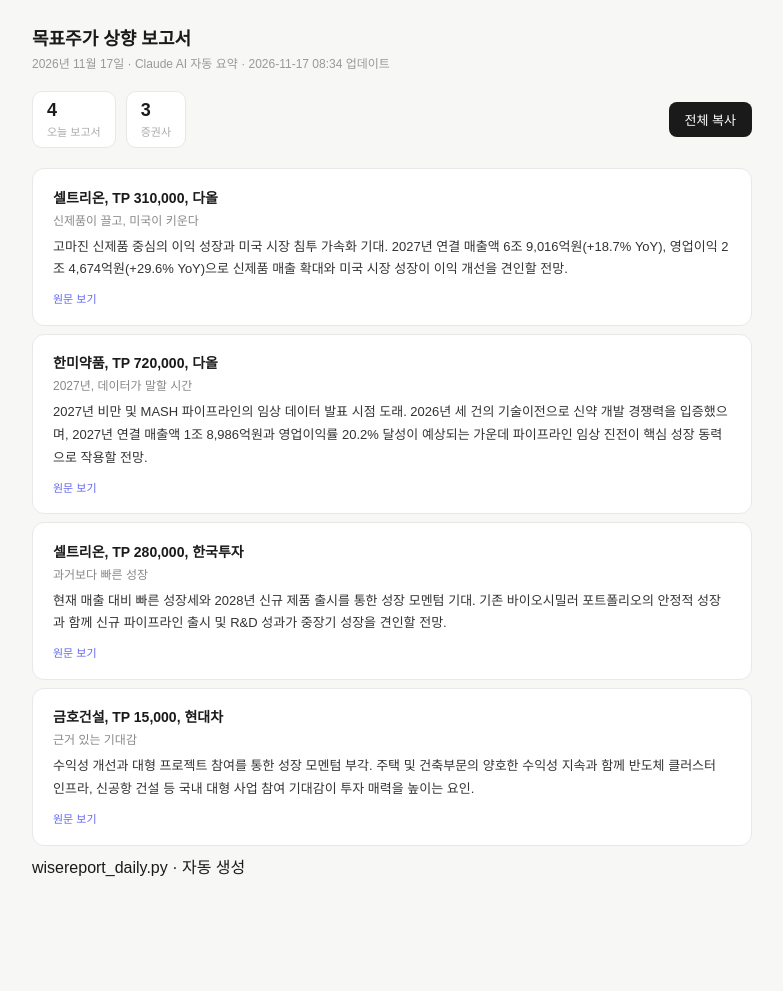
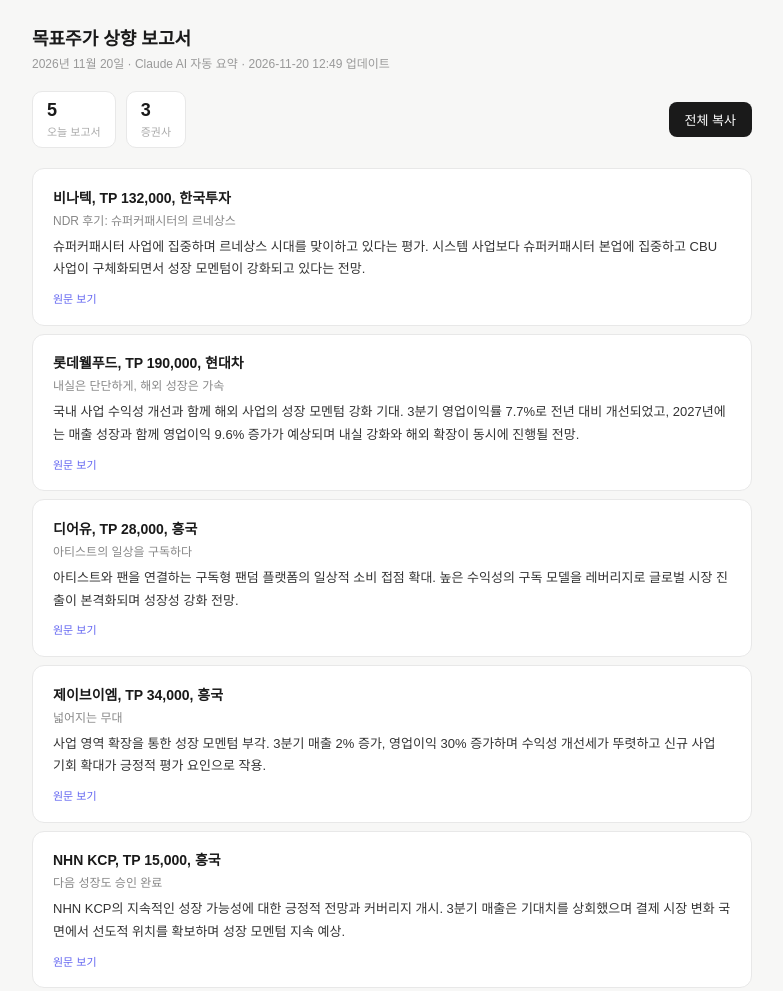
Before and after one commit to ghdtg438398-gif/daily-report, a plain HTML site: page index.html in a window 1280 px wide. Shown: the top 991 px of the page, without its empty margins (248-1031 px from the left). Before the commit the page ends 926 px from the top, so only its background shows below. Drawn offline with Linux system fonts and the light colour scheme.

Commit message:
feat: 20261120 보고서 업데이트

```diff
--- a/index.html
+++ b/index.html
@@ -4,29 +4,33 @@
 <meta charset="UTF-8">
 <meta name="viewport" content="width=device-width,initial-scale=1">
 <meta http-equiv="Cache-Control" content="no-cache">
-<title>목표주가 상향 브리핑 - 2026년 11월 17일</title>
+<title>목표주가 상향 브리핑 - 2026년 11월 20일</title>
 <style>*{box-sizing:border-box;margin:0;padding:0}body{font-family:'Apple SD Gothic Neo','Malgun Gothic',sans-serif;background:#f7f7f6;color:#1a1a1a;padding:1.5rem 1rem 3rem}.wrap{max-width:720px;margin:0 auto}.hd{margin-bottom:1.25rem}.hd h1{font-size:18px;font-weight:600;margin-bottom:4px}.hd p{font-size:12px;color:#999}.top-bar{display:flex;align-items:center;justify-content:space-between;margin-bottom:1.25rem;flex-wrap:wrap;gap:8px}.stats{display:flex;gap:10px;flex-wrap:wrap}.st{background:#fff;border:0.5px solid #e8e8e8;border-radius:10px;padding:8px 14px}.st .v{font-size:18px;font-weight:600}.st .l{font-size:11px;color:#aaa;margin-top:2px}.copy-btn{background:#1a1a1a;color:#fff;border:none;border-radius:8px;padding:8px 16px;font-size:13px;cursor:pointer;font-family:inherit}.copy-btn:hover{opacity:0.8}.copy-btn.copied{background:#16a34a}.card{background:#fff;border:0.5px solid #e8e8e8;border-radius:12px;padding:1.1rem 1.25rem;margin-bottom:8px}.card-meta{font-size:14px;font-weight:600;color:#1a1a1a;margin-bottom:4px}.card-title{font-size:12px;color:#888;margin-bottom:8px}.card-summary{font-size:13px;color:#333;line-height:1.75}.card-foot{margin-top:8px}.orig-link{font-size:11px;color:#6366f1;text-decoration:none}</style></head>
 <body>
 <div class="wrap">
-<div class="hd"><h1>목표주가 상향 보고서</h1><p>2026년 11월 17일 · Claude AI 자동 요약 · 2026-11-17 08:34 업데이트</p></div>
-<div class="top-bar"><div class="stats"><div class="st"><div class="v">4</div><div class="l">오늘 보고서</div></div><div class="st"><div class="v">3</div><div class="l">증권사</div></div></div><button class="copy-btn" onclick="copyAll()">전체 복사</button></div>
-<div class="card"><div class="card-meta">셀트리온, TP 310,000, 다올</div><div class="card-title">신제품이 끌고, 미국이 키운다</div><div class="card-summary">고마진 신제품 중심의 이익 성장과 미국 시장 침투 가속화 기대. 2027년 연결 매출액 6조 9,016억원(+18.7% YoY), 영업이익 2조 4,674억원(+29.6% YoY)으로 신제품 매출 확대와 미국 시장 성장이 이익 개선을 견인할 전망.</div><div class="card-foot"><a class="orig-link" href="https://www.wisereport.co.kr/comm/LoadReportBody.aspx?rpt_id=1151416" target="_blank">원문 보기</a></div></div>
-<div class="card"><div class="card-meta">한미약품, TP 720,000, 다올</div><div class="card-title">2027년, 데이터가 말할 시간</div><div class="card-summary">2027년 비만 및 MASH 파이프라인의 임상 데이터 발표 시점 도래. 2026년 세 건의 기술이전으로 신약 개발 경쟁력을 입증했으며, 2027년 연결 매출액 1조 8,986억원과 영업이익률 20.2% 달성이 예상되는 가운데 파이프라인 임상 진전이 핵심 성장 동력으로 작용할 전망.</div><div class="card-foot"><a class="orig-link" href="https://www.wisereport.co.kr/comm/LoadReportBody.aspx?rpt_id=1151411" target="_blank">원문 보기</a></div></div>
-<div class="card"><div class="card-meta">셀트리온, TP 280,000, 한국투자</div><div class="card-title">과거보다 빠른 성장</div><div class="card-summary">현재 매출 대비 빠른 성장세와 2028년 신규 제품 출시를 통한 성장 모멘텀 기대. 기존 바이오시밀러 포트폴리오의 안정적 성장과 함께 신규 파이프라인 출시 및 R&D 성과가 중장기 성장을 견인할 전망.</div><div class="card-foot"><a class="orig-link" href="https://www.wisereport.co.kr/comm/LoadReportBody.aspx?rpt_id=1151370" target="_blank">원문 보기</a></div></div>
-<div class="card"><div class="card-meta">금호건설, TP 15,000, 현대차</div><div class="card-title">근거 있는 기대감</div><div class="card-summary">수익성 개선과 대형 프로젝트 참여를 통한 성장 모멘텀 부각. 주택 및 건축부문의 양호한 수익성 지속과 함께 반도체 클러스터 인프라, 신공항 건설 등 국내 대형 사업 참여 기대감이 투자 매력을 높이는 요인.</div><div class="card-foot"><a class="orig-link" href="https://www.wisereport.co.kr/comm/LoadReportBody.aspx?rpt_id=1151366" target="_blank">원문 보기</a></div></div>
+<div class="hd"><h1>목표주가 상향 보고서</h1><p>2026년 11월 20일 · Claude AI 자동 요약 · 2026-11-20 12:49 업데이트</p></div>
+<div class="top-bar"><div class="stats"><div class="st"><div class="v">5</div><div class="l">오늘 보고서</div></div><div class="st"><div class="v">3</div><div class="l">증권사</div></div></div><button class="copy-btn" onclick="copyAll()">전체 복사</button></div>
+<div class="card"><div class="card-meta">비나텍, TP 132,000, 한국투자</div><div class="card-title">NDR 후기: 슈퍼커패시터의 르네상스</div><div class="card-summary">슈퍼커패시터 사업에 집중하며 르네상스 시대를 맞이하고 있다는 평가. 시스템 사업보다 슈퍼커패시터 본업에 집중하고 CBU 사업이 구체화되면서 성장 모멘텀이 강화되고 있다는 전망.</div><div class="card-foot"><a class="orig-link" href="https://www.wisereport.co.kr/comm/LoadReportBody.aspx?rpt_id=1152761" target="_blank">원문 보기</a></div></div>
+<div class="card"><div class="card-meta">롯데웰푸드, TP 190,000, 현대차</div><div class="card-title">내실은 단단하게, 해외 성장은 가속</div><div class="card-summary">국내 사업 수익성 개선과 함께 해외 사업의 성장 모멘텀 강화 기대. 3분기 영업이익률 7.7%로 전년 대비 개선되었고, 2027년에는 매출 성장과 함께 영업이익 9.6% 증가가 예상되며 내실 강화와 해외 확장이 동시에 진행될 전망.</div><div class="card-foot"><a class="orig-link" href="https://www.wisereport.co.kr/comm/LoadReportBody.aspx?rpt_id=1152696" target="_blank">원문 보기</a></div></div>
+<div class="card"><div class="card-meta">디어유, TP 28,000, 흥국</div><div class="card-title">아티스트의 일상을 구독하다</div><div class="card-summary">아티스트와 팬을 연결하는 구독형 팬덤 플랫폼의 일상적 소비 접점 확대. 높은 수익성의 구독 모델을 레버리지로 글로벌 시장 진출이 본격화되며 성장성 강화 전망.</div><div class="card-foot"><a class="orig-link" href="https://www.wisereport.co.kr/comm/LoadReportBody.aspx?rpt_id=1152766" target="_blank">원문 보기</a></div></div>
+<div class="card"><div class="card-meta">제이브이엠, TP 34,000, 흥국</div><div class="card-title">넓어지는 무대</div><div class="card-summary">사업 영역 확장을 통한 성장 모멘텀 부각. 3분기 매출 2% 증가, 영업이익 30% 증가하며 수익성 개선세가 뚜렷하고 신규 사업 기회 확대가 긍정적 평가 요인으로 작용.</div><div class="card-foot"><a class="orig-link" href="https://www.wisereport.co.kr/comm/LoadReportBody.aspx?rpt_id=1152744" target="_blank">원문 보기</a></div></div>
+<div class="card"><div class="card-meta">NHN KCP, TP 15,000, 흥국</div><div class="card-title">다음 성장도 승인 완료</div><div class="card-summary">NHN KCP의 지속적인 성장 가능성에 대한 긍정적 전망과 커버리지 개시. 3분기 매출은 기대치를 상회했으며 결제 시장 변화 국면에서 선도적 위치를 확보하며 성장 모멘텀 지속 예상.</div><div class="card-foot"><a class="orig-link" href="https://www.wisereport.co.kr/comm/LoadReportBody.aspx?rpt_id=1152658" target="_blank">원문 보기</a></div></div>
 <div class="foot">wisereport_daily.py · 자동 생성</div>
 </div>
-<textarea id="plaintext" style="display:none">셀트리온, TP 310,000, 다올
-고마진 신제품 중심의 이익 성장과 미국 시장 침투 가속화 기대. 2027년 연결 매출액 6조 9,016억원(+18.7% YoY), 영업이익 2조 4,674억원(+29.6% YoY)으로 신제품 매출 확대와 미국 시장 성장이 이익 개선을 견인할 전망.
+<textarea id="plaintext" style="display:none">비나텍, TP 132,000, 한국투자
+슈퍼커패시터 사업에 집중하며 르네상스 시대를 맞이하고 있다는 평가. 시스템 사업보다 슈퍼커패시터 본업에 집중하고 CBU 사업이 구체화되면서 성장 모멘텀이 강화되고 있다는 전망.
 
-한미약품, TP 720,000, 다올
-2027년 비만 및 MASH 파이프라인의 임상 데이터 발표 시점 도래. 2026년 세 건의 기술이전으로 신약 개발 경쟁력을 입증했으며, 2027년 연결 매출액 1조 8,986억원과 영업이익률 20.2% 달성이 예상되는 가운데 파이프라인 임상 진전이 핵심 성장 동력으로 작용할 전망.
+롯데웰푸드, TP 190,000, 현대차
+국내 사업 수익성 개선과 함께 해외 사업의 성장 모멘텀 강화 기대. 3분기 영업이익률 7.7%로 전년 대비 개선되었고, 2027년에는 매출 성장과 함께 영업이익 9.6% 증가가 예상되며 내실 강화와 해외 확장이 동시에 진행될 전망.
 
-셀트리온, TP 280,000, 한국투자
-현재 매출 대비 빠른 성장세와 2028년 신규 제품 출시를 통한 성장 모멘텀 기대. 기존 바이오시밀러 포트폴리오의 안정적 성장과 함께 신규 파이프라인 출시 및 R&D 성과가 중장기 성장을 견인할 전망.
+디어유, TP 28,000, 흥국
+아티스트와 팬을 연결하는 구독형 팬덤 플랫폼의 일상적 소비 접점 확대. 높은 수익성의 구독 모델을 레버리지로 글로벌 시장 진출이 본격화되며 성장성 강화 전망.
 
-금호건설, TP 15,000, 현대차
-수익성 개선과 대형 프로젝트 참여를 통한 성장 모멘텀 부각. 주택 및 건축부문의 양호한 수익성 지속과 함께 반도체 클러스터 인프라, 신공항 건설 등 국내 대형 사업 참여 기대감이 투자 매력을 높이는 요인.
+제이브이엠, TP 34,000, 흥국
+사업 영역 확장을 통한 성장 모멘텀 부각. 3분기 매출 2% 증가, 영업이익 30% 증가하며 수익성 개선세가 뚜렷하고 신규 사업 기회 확대가 긍정적 평가 요인으로 작용.
+
+NHN KCP, TP 15,000, 흥국
+NHN KCP의 지속적인 성장 가능성에 대한 긍정적 전망과 커버리지 개시. 3분기 매출은 기대치를 상회했으며 결제 시장 변화 국면에서 선도적 위치를 확보하며 성장 모멘텀 지속 예상.
 
 </textarea>
 <script>function copyAll(){var t=document.getElementById('plaintext').value;navigator.clipboard.writeText(t).then(function(){var b=document.querySelector('.copy-btn');b.textContent='복사 완료';b.classList.add('copied');setTimeout(function(){b.textContent='전체 복사';b.classList.remove('copied');},2000);});}</script>
```
